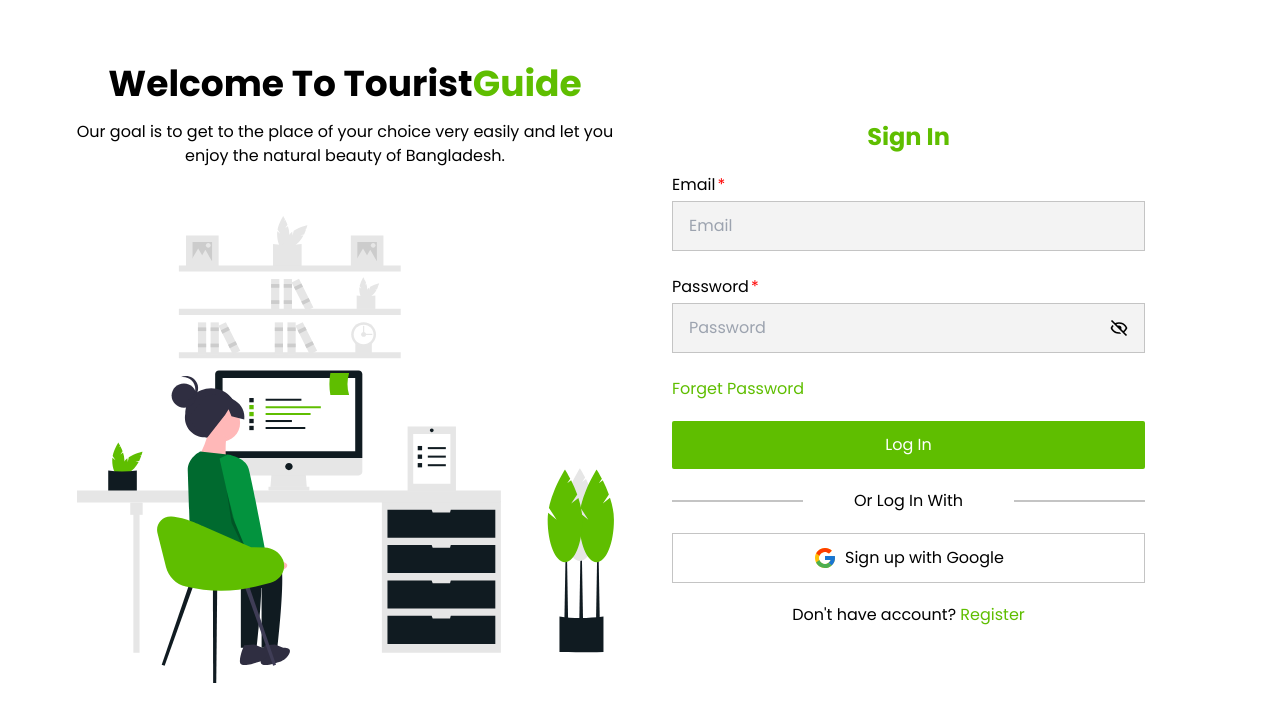
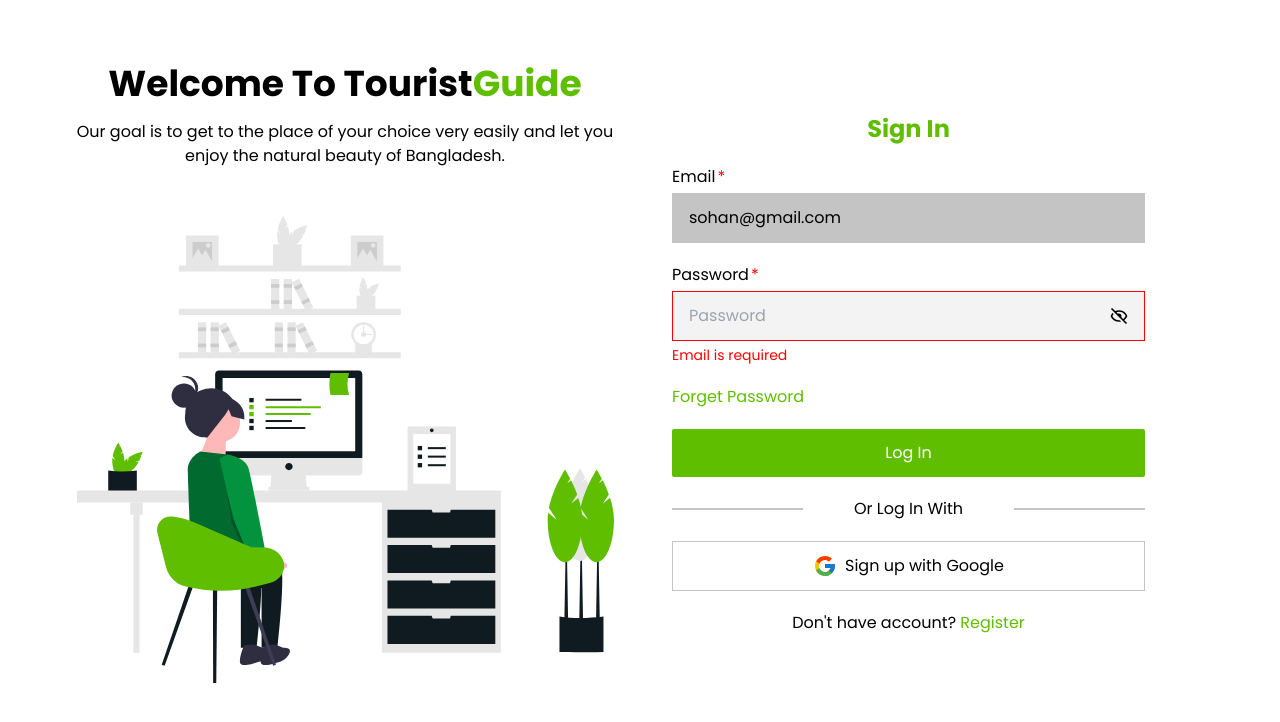
Before and after one commit to sohantalukder/touristGuideClient, a Next.js app: page /login in a window 1280 px wide. Shown: the top 722 px of the page. Built offline with nearby package versions, Linux system fonts and the light colour scheme.

Commit message:
create a custom input compoent

```diff
--- a/src/app/(authentication)/login/page.jsx
+++ b/src/app/(authentication)/login/page.jsx
@@ -1,27 +1,29 @@
 "use client";
 import { useState } from "react";
-import { useForm } from "react-hook-form";
 import { BiHide, BiShowAlt } from "react-icons/bi";
 import { FcGoogle } from "react-icons/fc";
 import loginImage from "../../../assets/sign-in-illustration.svg";
 import Link from "next/link";
 import Image from "next/image";
+import CustomInput from "@/components/CustomInput/CustomInput";
+const initialState = {
+    email: "",
+    password: "",
+};
+const initialError = {
+    email: "",
+    password: "",
+};
 const Login = () => {
     //     const location = useRouter();
-
+    const [fromData, setFromData] = useState(initialState);
+    const [error, setError] = useState(initialError);
     const [passwordShown, setPasswordShown] = useState(false);
-
     const togglePassword = () => {
         setPasswordShown(!passwordShown);
     };
-    const {
-        register,
-        handleSubmit,
-        formState: { errors },
-        reset,
-    } = useForm();
-    const onSubmit = (data) => {
-        reset();
+    const onSubmit = (e) => {
+        e.preventDefault();
     };
     return (
         <div>
@@ -53,98 +55,51 @@ const Login = () => {
                                     Sign In
                                 </h1>
                                 <form
-                                    onSubmit={handleSubmit(onSubmit)}
+                                    onSubmit={onSubmit}
                                     className=' space-y-5'
                                 >
                                     <div className='space-y-5'>
                                         <ul className='w-full lg:w-[473px] space-y-5 mx-auto'>
-                                            <li className='flex flex-col items-start'>
-                                                <label
-                                                    htmlFor='email '
-                                                    className=" text-start after:content-['*'] after:ml-0.5 after:text-red mb-1 block"
-                                                >
-                                                    Email
-                                                </label>
-                                                <input
-                                                    type='email'
-                                                    className={
-                                                        errors.user_email
-                                                            ? "control-form  !border-red focus:!border-red"
-                                                            : "control-form !border-mediumGray focus:!border-green"
-                                                    }
+                                            <li className='flex flex-col items-start relative'>
+                                                <CustomInput
+                                                    label='Email'
+                                                    required
                                                     placeholder='Email'
-                                                    name='user_email'
-                                                    {...register("user_email", {
-                                                        required:
-                                                            "Email is Required.",
-                                                        pattern: {
-                                                            value: /^(([^<>()[\]\\.,;:\s@"]+(\.[^<>()[\]\\.,;:\s@"]+)*)|(".+"))@((\[[0-9]{1,3}\.[0-9]{1,3}\.[0-9]{1,3}\.[0-9]{1,3}\])|(([a-zA-Z\-0-9]+\.)+[a-zA-Z]{2,}))$/,
-                                                            message:
-                                                                "Email must be valid",
-                                                        },
-                                                    })}
-                                                    id='email'
+                                                    isError={true}
+                                                    name={"name"}
+                                                    editable={true}
+                                                    value={"sohan@gmail.com"}
+                                                    pattern='/^(([^<>()[\]\\.,;:\s@"]+(\.[^<>()[\]\\.,;:\s@"]+)*)|(".+"))@((\[[0-9]{1,3}\.[0-9]{1,3}\.[0-9]{1,3}\.[0-9]{1,3}\])|(([a-zA-Z\-0-9]+\.)+[a-zA-Z]{2,}))$/'
+                                                    // error={"Email is required"}
                                                 />
-                                                <p className='text-red pt-1 text-left text-sm'>
-                                                    {errors.user_email?.message}
-                                                </p>
                                             </li>
                                             <li className='flex flex-col items-start relative'>
-                                                <label
-                                                    htmlFor='Password '
-                                                    className=" text-start after:content-['*'] after:ml-0.5 after:text-red mb-1 block"
-                                                >
-                                                    Password
-                                                </label>
-                                                <input
-                                                    type={
-                                                        passwordShown
-                                                            ? "text"
-                                                            : "password"
-                                                    }
+                                                <CustomInput
+                                                    label='Password'
+                                                    required
                                                     placeholder='Password'
-                                                    id='Password'
-                                                    className={
-                                                        errors.user_password
-                                                            ? "control-form  !border-red focus:!border-red"
-                                                            : "control-form !border-mediumGray focus:!border-green"
-                                                    }
-                                                    {...register(
-                                                        "user_password",
-                                                        {
-                                                            required:
-                                                                "Password is Required...",
-                                                            pattern: {
-                                                                value: /^(?=.*[0-9])(?=.*[!@#$%^&*.,])[a-zA-Z0-9!@#$%^&*.,]{6,16}$/,
-                                                                message:
-                                                                    "Password Must Contain At least 6 Characters, One Uppercase, One Lowercase, One Number and One Special Case Character",
-                                                            },
-                                                            maxLength: {
-                                                                value: 15,
-                                                                message:
-                                                                    "Password must be at most 15 characters long...",
-                                                            },
-                                                        }
-                                                    )}
-                                                    name='user_password'
-                                                />
-                                                {!passwordShown ? (
+                                                    isError={true}
+                                                    name={"password"}
+                                                    error={"Email is required"}
+                                                    pattern='/^(?=.*[0-9])(?=.*[!@#$%^&*.,])[a-zA-Z0-9!@#$%^&*.,]{6,16}$/'
+                                                    leftIcon={
+                                                        !passwordShown ? (
                                                             <BiHide
                                                                 className='absolute top-[43px] right-4 text-xl cursor-pointer'
-                                                        onClick={togglePassword}
+                                                                onClick={
+                                                                    togglePassword
+                                                                }
                                                             />
                                                         ) : (
                                                             <BiShowAlt
                                                                 className='absolute top-[43px] right-4 text-xl cursor-pointer'
-                                                        onClick={togglePassword}
+                                                                onClick={
+                                                                    togglePassword
+                                                                }
                                                             />
-                                                )}
-                                                <p className='text-red pt-1 text-left text-sm'>
-                                                    {
-                                                        errors.user_password
-                                                            ?.message
+                                                        )
                                                     }
-                                                </p>
+                                                />
                                             </li>
                                         </ul>
                                         <div className='text-left w-full lg:w-[473px] lg:px-0 mx-auto'>
--- a/src/app/layout.js
+++ b/src/app/layout.js
@@ -7,7 +7,7 @@ export const metadata = {
 export default function RootLayout({ children }) {
     return (
         <html lang='en'>
-            <body>{children}</body>
+            <body suppressHydrationWarning={true}>{children}</body>
         </html>
     );
 }
--- /dev/null
+++ b/src/components/CustomInput/CustomInput.jsx
@@ -0,0 +1,65 @@
+"use client";
+import React from "react";
+
+const CustomInput = ({
+    type = "text",
+    style,
+    placeholder = "",
+    name = "",
+    pattern = "",
+    error,
+    isError,
+    leftIcon,
+    rightIcon,
+    label = "",
+    labelStyle = "",
+    required = false,
+    id = "",
+    ref,
+    editable,
+    value,
+}) => {
+    return (
+        <>
+            {label && (
+                <label
+                    htmlFor={name}
+                    className={`${labelStyle} text-start ${
+                        required &&
+                        `after:content-['*'] after:ml-0.5 after:text-red mb-1`
+                    } block`}
+                >
+                    {label}
+                </label>
+            )}
+            {rightIcon}
+            <input
+                type={type}
+                className={`control-form ${style}  ${
+                    isError && !editable
+                        ? `!border-red focus:!border-red`
+                        : editable
+                        ? "!border-mediumGray !bg-mediumGray"
+                        : "!border-mediumGray focus:!border-green"
+                }
+                `}
+                ref={ref}
+                id={id}
+                value={value}
+                required={required}
+                placeholder={placeholder}
+                name={name}
+                pattern={pattern}
+                disabled={editable}
+            />
+            {leftIcon}
+            {isError && error && (
+                <p className='text-red pt-1 text-left text-sm '>
+                    {error?.trim()}
+                </p>
+            )}
+        </>
+    );
+};
+
+export default CustomInput;
```
Lines whose indentation alone changed are shown as unchanged.
